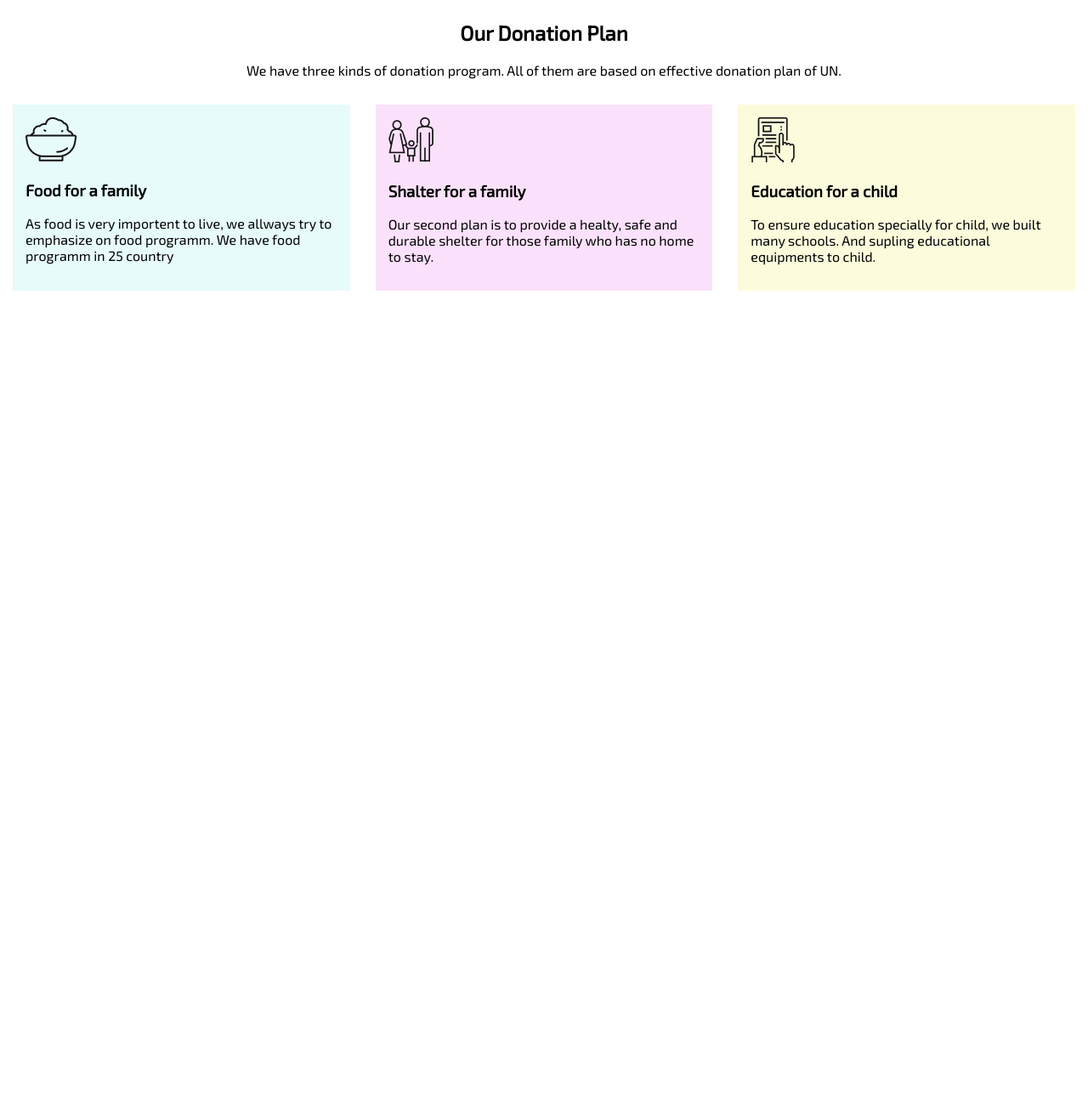
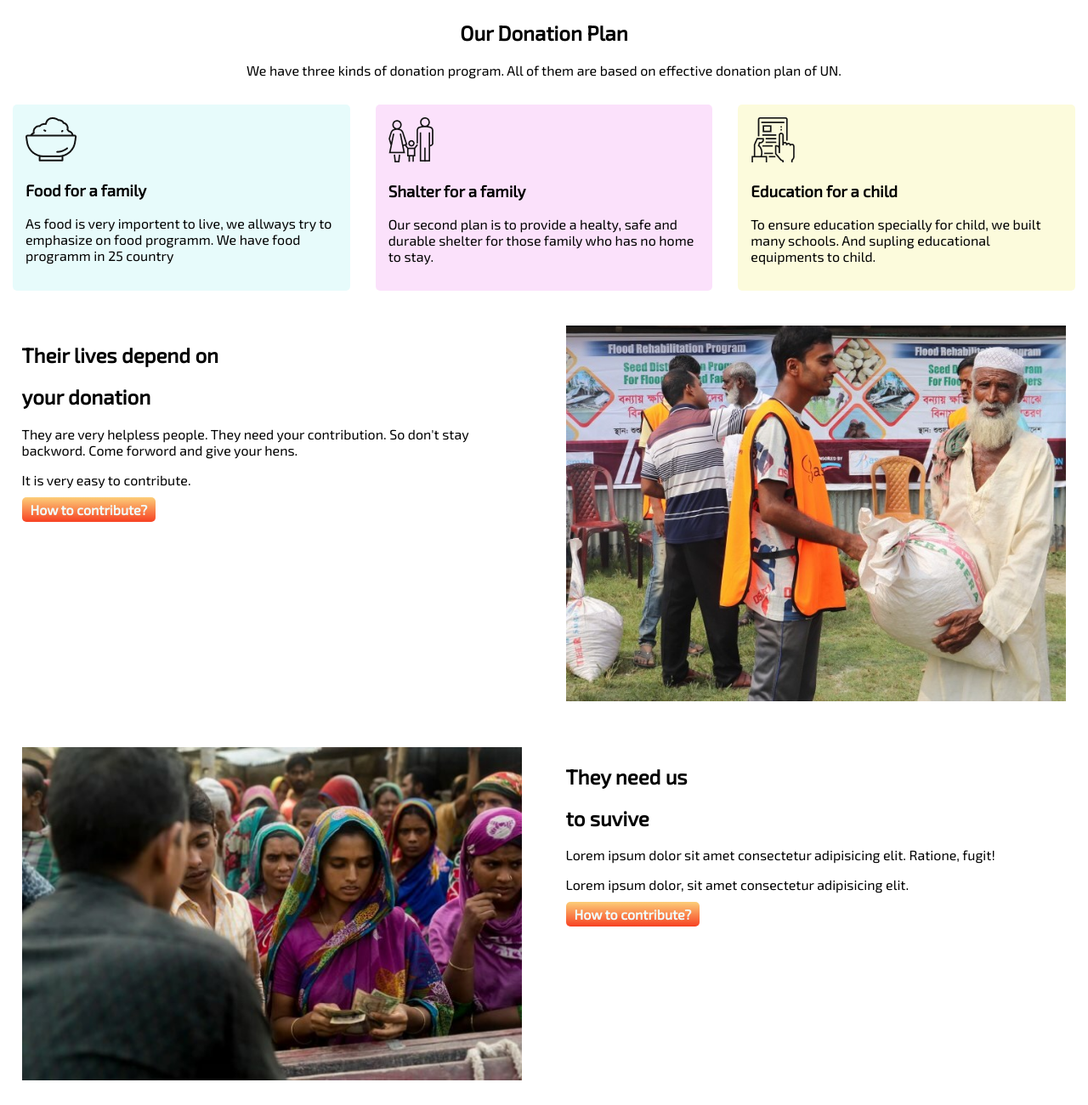
Before and after one commit to Fahima-Jannat/Donation, a plain HTML site: page index.html in a window 1280 px wide. Shown: the part 799-2099 px from the top of the page at 85% size. Before the commit the page ends 1156 px from the top, so only its background shows below. Drawn offline with Linux system fonts and the light colour scheme.

Commit message:
how to donate

```diff
--- a/index.html
+++ b/index.html
@@ -30,7 +30,7 @@
     <div>
         <h3 class="other-amount">other amount (taka)</h3>
     </div>
-    <a class="donate-button" href="">Donate Now</a>
+    <a class="donate-button" href="https://www.dojiggy.com/free-donations-website/">Donate Now</a>
 </section>
 <br>
 <section class="donation-plan ">
@@ -55,21 +55,21 @@
             <p>To ensure education specially for child, we built many schools. And supling educational equipments to child.</p>
         </div>
 </section>
-<!-- <Section class="flexible-container">
-        <div class="half-width">
-            <h2>Their lives depend on</h2>
-            <h2>your donation</h2>
-            <p>Lorem ipsum dolor sit amet consectetur adipisicing elit. Ratione, fugit!</p>
-            <p>Lorem ipsum dolor, sit amet consectetur adipisicing elit.</p>
-            <a class="Button" href="">How to contribute?</a>
-        </div>
-        <div class="half-width">
-            <img src="images/donation1.jpg" alt="">
-        </div>
-</Section> -->
-<!-- <Section>
-    <div class="d">
-        <div class="half-width">
+<Section class="flexible-container">
+    <div class="half-width">
+        <h2>Their lives depend on</h2>
+        <h2>your donation</h2>
+        <p>They are very helpless people. They need your contribution. So don't stay backword. Come forword and give your hens.</p>
+        <p>It is very easy to contribute.</p>
+        <a class="donate-button" target="_blank" href="https://www.dojiggy.com/free-donations-website/">How to contribute?</a>
+    </div>
+    <div class="half-width half-width-img">
+            <img src="images/donation10.jpg" alt="">
+    </div>
+</Section>
+<Section>
+    <div class="flexible-container">
+        <div class="half-width half-width-img">
             <img src="images/donation1.jpg" alt="">
         </div>
         <div class="half-width">
@@ -77,10 +77,10 @@
             <h2>to suvive</h2>
             <p>Lorem ipsum dolor sit amet consectetur adipisicing elit. Ratione, fugit!</p>
             <p>Lorem ipsum dolor, sit amet consectetur adipisicing elit.</p>
-            <a class="Button" href="">How to contribute?</a>
+            <a class="donate-button" href="https://www.dojiggy.com/free-donations-website/" target="_blank">How to contribute?</a>
         </div>
     </div>
-</Section> -->
+</Section>
 <!-- <section>
     <h2>Get My Updates</h2>
     <p>Lorem ipsum, dolor sit amet consectetur adipisicing elit. Minus, facere</p>
--- a/style.css
+++ b/style.css
@@ -73,16 +73,22 @@ padding-bottom: 15%;
     padding: 15px;
     width: 30%;
     margin: 15px;
+    border-radius: 5px;
 }
 .family-plan{
     background-color: rgba(245, 187, 245, 0.438);
     padding: 15px;
     width: 30%;
     margin: 15px;
+    border-radius: 5px;
 }
 .education-plan{
     background-color: rgba(247, 245, 176, 0.438);
     padding: 15px;
     width: 30%;
     margin: 15px;
+    border-radius: 5px;
 }
+.half-width-img{
+    width: 50%;
+}
```
